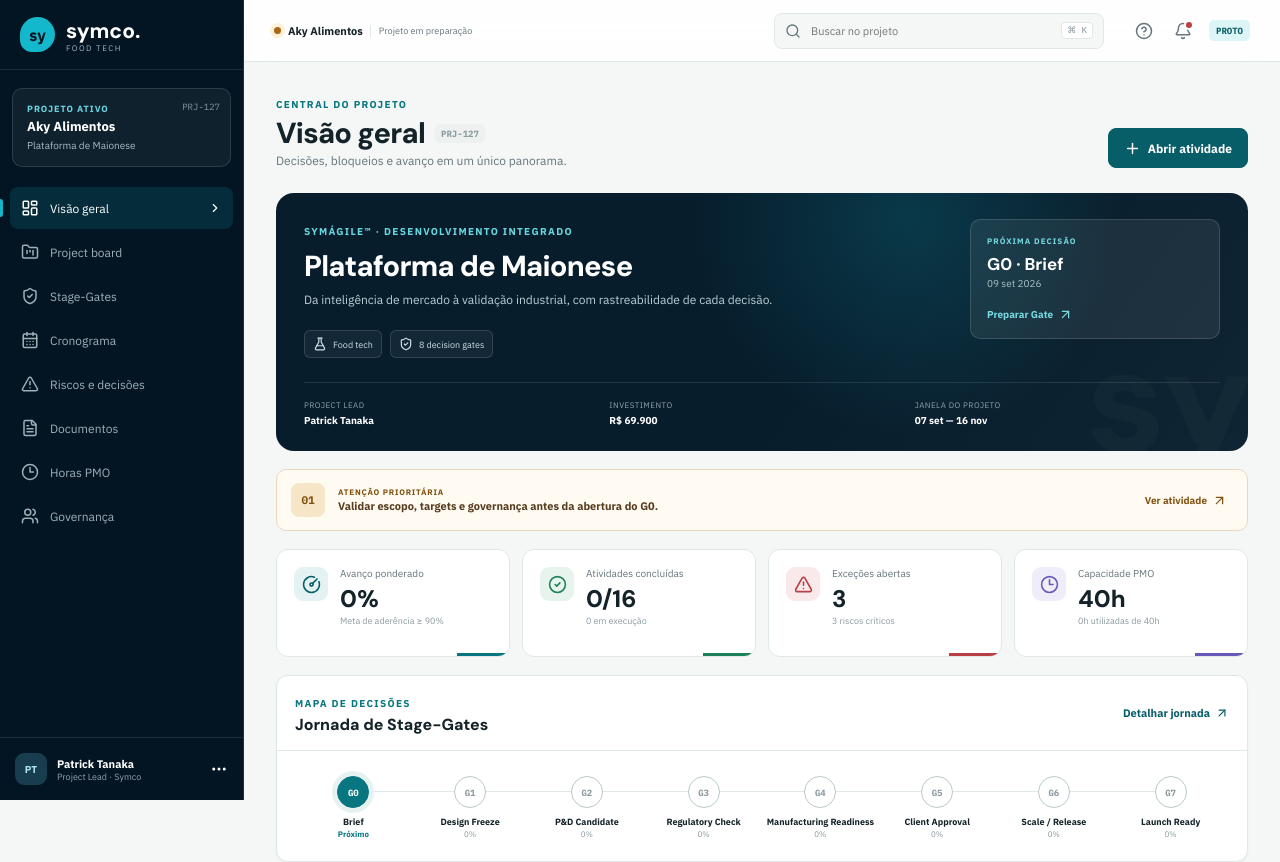
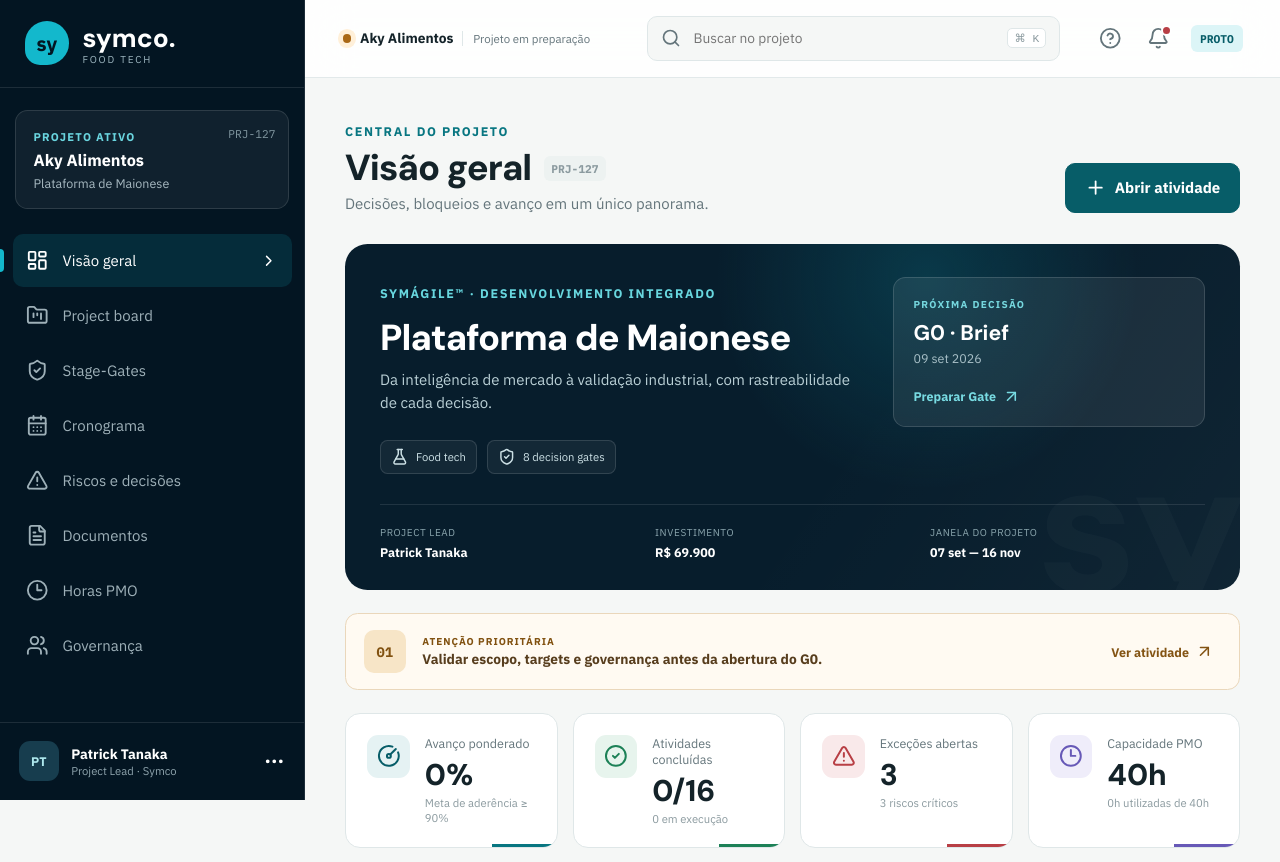
Before and after one commit to Leo-yTnk/Symco, a React (Vite) app: page / in a window 1280 px wide. Shown: the top 862 px of the page. Built offline with nearby package versions, Linux system fonts and the light colour scheme.

Commit message:
Scale the site UI by 25 percent

```diff
--- a/src/styles/base.css
+++ b/src/styles/base.css
@@ -1,6 +1,6 @@
 * { box-sizing: border-box; }
 html { background: var(--surface); }
-body { margin: 0; min-width: 320px; color: var(--ink); background: var(--surface); font-family: "IBM Plex Sans", Inter, Arial, sans-serif; font-synthesis: none; }
+body { margin: 0; min-width: 320px; color: var(--ink); background: var(--surface); font-family: "IBM Plex Sans", Inter, Arial, sans-serif; font-synthesis: none; zoom: var(--site-scale); }
 button, input, select { font: inherit; }
 button { cursor: pointer; }
 h1, h2, h3, p { margin: 0; }
--- a/src/styles/tokens.css
+++ b/src/styles/tokens.css
@@ -1,4 +1,5 @@
 :root {
+  --site-scale: 1.25;
   --navy-950: #031522;
   --navy-900: #071d2c;
   --navy-800: #0e2d3e;
```
